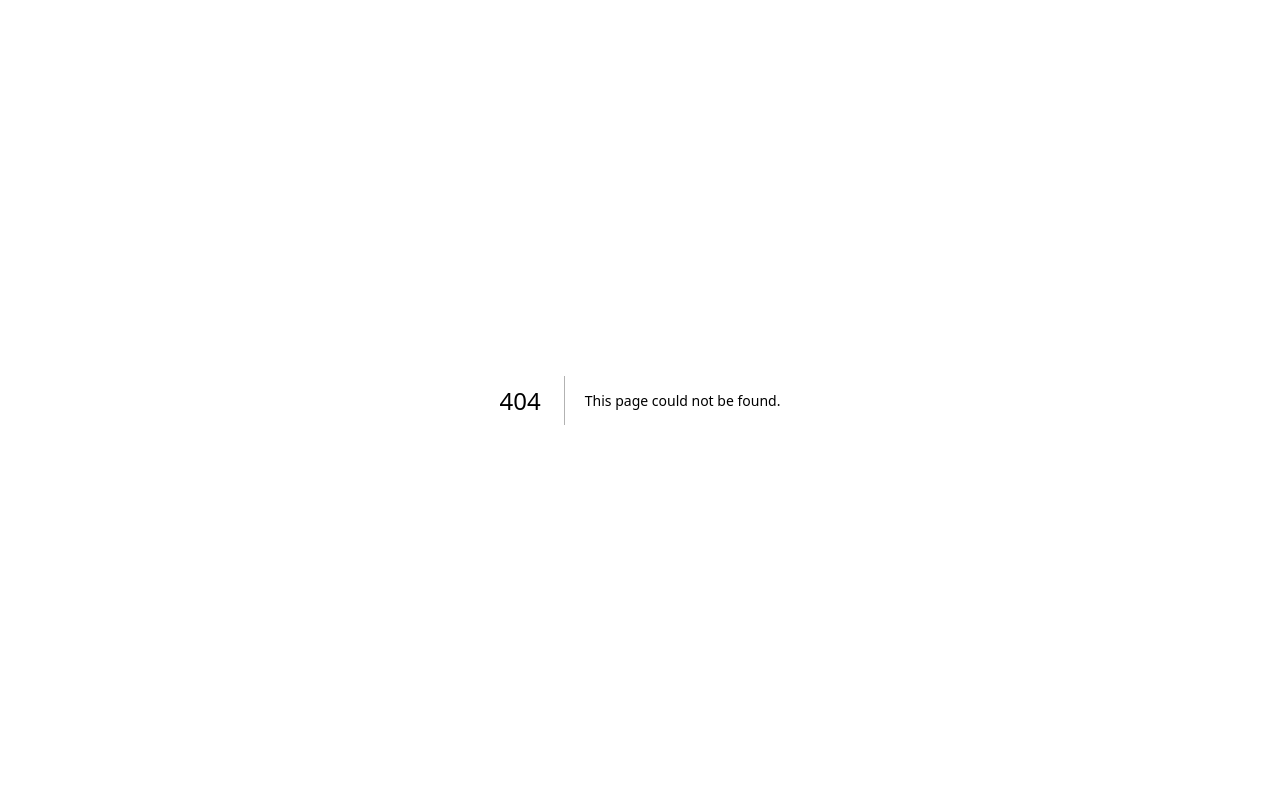
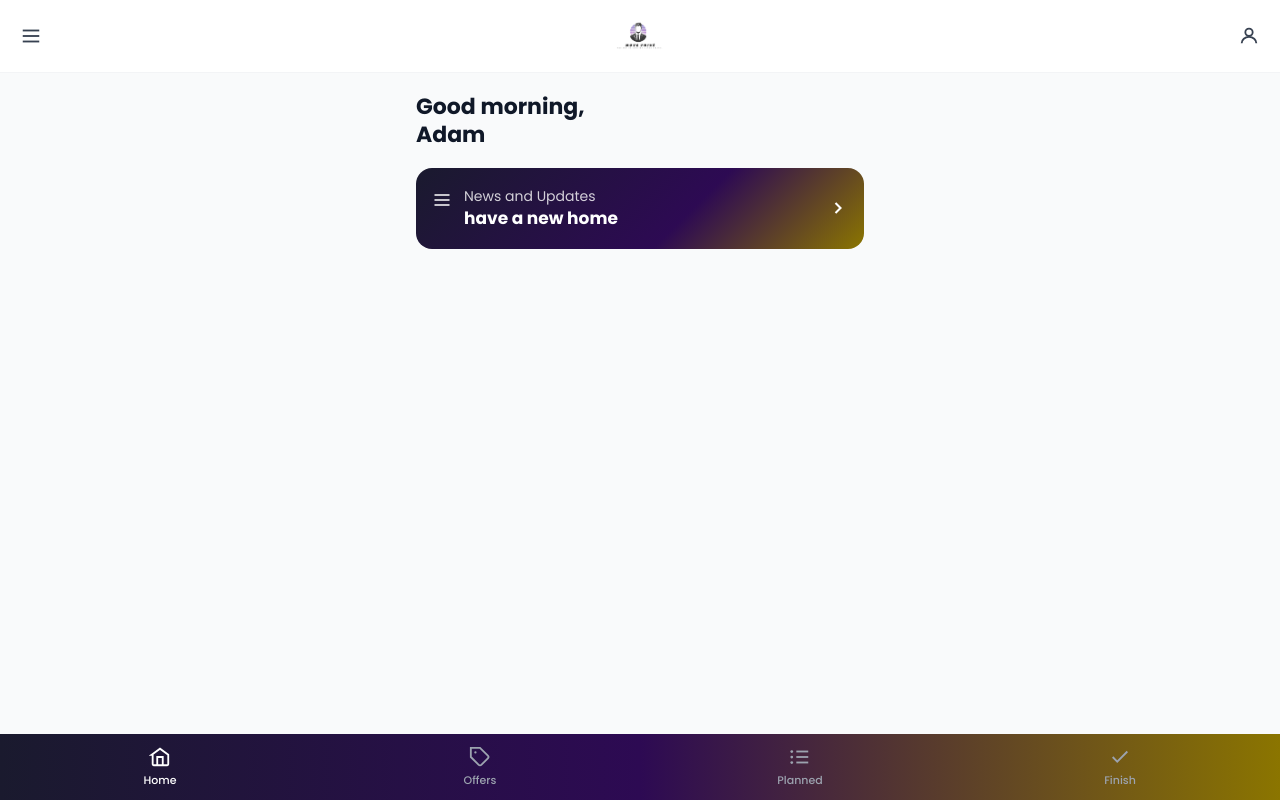
Before and after one commit to temmy762/movo-app, a Next.js app: page /driver/home in a window 1280 px wide. Before the commit this address had no page. Built offline with nearby package versions, Linux system fonts and the light colour scheme.

Commit message:
feat: driver home dashboard — layout, bottom nav, greeting, news banner

```diff
--- /dev/null
+++ b/app/driver/home/components/DriverBottomNav.tsx
@@ -0,0 +1,84 @@
+"use client";
+
+import Link from "next/link";
+import { usePathname } from "next/navigation";
+
+const navItems = [
+  {
+    label: "Home",
+    href: "/driver/home",
+    icon: (active: boolean) => (
+      <svg width="22" height="22" viewBox="0 0 24 24" fill="none" stroke={active ? "white" : "#9ca3af"} strokeWidth="2">
+        <path d="M3 9.5L12 3l9 6.5V20a1 1 0 0 1-1 1H5a1 1 0 0 1-1-1V9.5z" />
+        <path d="M9 21V12h6v9" />
+      </svg>
+    ),
+    match: (p: string) => p === "/driver/home",
+  },
+  {
+    label: "Offers",
+    href: "/driver/home/offers",
+    icon: (active: boolean) => (
+      <svg width="22" height="22" viewBox="0 0 24 24" fill="none" stroke={active ? "white" : "#9ca3af"} strokeWidth="2">
+        <path d="M20.59 13.41l-7.17 7.17a2 2 0 0 1-2.83 0L2 12V2h10l8.59 8.59a2 2 0 0 1 0 2.82z" />
+        <line x1="7" y1="7" x2="7.01" y2="7" strokeLinecap="round" strokeWidth="2.5" />
+      </svg>
+    ),
+    match: (p: string) => p.startsWith("/driver/home/offers"),
+  },
+  {
+    label: "Planned",
+    href: "/driver/home/planned",
+    icon: (active: boolean) => (
+      <svg width="22" height="22" viewBox="0 0 24 24" fill="none" stroke={active ? "white" : "#9ca3af"} strokeWidth="2">
+        <line x1="8" y1="6" x2="21" y2="6" />
+        <line x1="8" y1="12" x2="21" y2="12" />
+        <line x1="8" y1="18" x2="21" y2="18" />
+        <line x1="3" y1="6" x2="3.01" y2="6" strokeLinecap="round" strokeWidth="3" />
+        <line x1="3" y1="12" x2="3.01" y2="12" strokeLinecap="round" strokeWidth="3" />
+        <line x1="3" y1="18" x2="3.01" y2="18" strokeLinecap="round" strokeWidth="3" />
+      </svg>
+    ),
+    match: (p: string) => p.startsWith("/driver/home/planned"),
+  },
+  {
+    label: "Finish",
+    href: "/driver/home/finish",
+    icon: (active: boolean) => (
+      <svg width="22" height="22" viewBox="0 0 24 24" fill="none" stroke={active ? "white" : "#9ca3af"} strokeWidth="2">
+        <polyline points="20 6 9 17 4 12" />
+      </svg>
+    ),
+    match: (p: string) => p.startsWith("/driver/home/finish"),
+  },
+];
+
+export default function DriverBottomNav() {
+  const pathname = usePathname();
+
+  return (
+    <nav
+      className="w-full flex items-center justify-around py-3 shrink-0"
+      style={{ background: "linear-gradient(90deg, #1a1a2e 0%, #2D0A53 50%, #8B7500 100%)" }}
+    >
+      {navItems.map((item) => {
+        const active = item.match(pathname);
+        return (
+          <Link
+            key={item.href}
+            href={item.href}
+            className="no-hover-fx flex flex-col items-center gap-1 min-w-[56px]"
+          >
+            {item.icon(active)}
+            <span
+              className="text-[11px] font-medium"
+              style={{ color: active ? "white" : "#9ca3af" }}
+            >
+              {item.label}
+            </span>
+          </Link>
+        );
+      })}
+    </nav>
+  );
+}
--- /dev/null
+++ b/app/driver/home/layout.tsx
@@ -0,0 +1,18 @@
+import DriverBottomNav from "./components/DriverBottomNav";
+
+export const metadata = {
+  title: "MOVO PRIVÉ — Driver",
+};
+
+export default function DriverHomeLayout({
+  children,
+}: {
+  children: React.ReactNode;
+}) {
+  return (
+    <div className="h-screen w-full flex flex-col overflow-hidden" style={{ fontFamily: "var(--font-poppins)" }}>
+      <div className="flex-1 overflow-y-auto">{children}</div>
+      <DriverBottomNav />
+    </div>
+  );
+}
--- /dev/null
+++ b/app/driver/home/page.tsx
@@ -0,0 +1,79 @@
+"use client";
+
+import Image from "next/image";
+import Link from "next/link";
+import { useRouter } from "next/navigation";
+
+function getGreeting() {
+  const hour = new Date().getHours();
+  if (hour < 12) return "Good morning";
+  if (hour < 17) return "Good afternoon";
+  return "Good evening";
+}
+
+export default function DriverHomePage() {
+  const router = useRouter();
+
+  return (
+    <div className="min-h-full bg-gray-50 flex flex-col">
+
+      {/* Header */}
+      <header className="flex items-center justify-between px-4 py-3 bg-white border-b border-gray-100">
+        <button className="no-hover-fx p-1" onClick={() => {}}>
+          <svg width="22" height="22" viewBox="0 0 24 24" fill="none" stroke="#374151" strokeWidth="2">
+            <line x1="3" y1="6" x2="21" y2="6" />
+            <line x1="3" y1="12" x2="21" y2="12" />
+            <line x1="3" y1="18" x2="21" y2="18" />
+          </svg>
+        </button>
+
+        <div className="relative w-28 h-12">
+          <Image src="/images/image_1.png" alt="MOVO PRIVÉ" fill className="object-contain" priority />
+        </div>
+
+        <button className="no-hover-fx p-1" onClick={() => router.push("/driver/home/profile")}>
+          <svg width="22" height="22" viewBox="0 0 24 24" fill="none" stroke="#374151" strokeWidth="2">
+            <circle cx="12" cy="8" r="4" />
+            <path d="M4 20c0-4 3.6-7 8-7s8 3 8 7" />
+          </svg>
+        </button>
+      </header>
+
+      {/* Body */}
+      <div className="flex-1 px-4 pt-5 pb-4 flex flex-col max-w-[480px] mx-auto w-full">
+
+        {/* Greeting */}
+        <div className="mb-5">
+          <p className="text-[22px] font-bold text-gray-900 leading-tight">
+            {getGreeting()},<br />Adam
+          </p>
+        </div>
+
+        {/* News & Updates banner */}
+        <Link
+          href="/driver/home/news"
+          className="no-hover-fx block rounded-2xl overflow-hidden mb-5"
+          style={{ background: "linear-gradient(135deg, #1a1a2e 0%, #2D0A53 60%, #8B7500 100%)" }}
+        >
+          <div className="flex items-center justify-between px-4 py-5">
+            <div className="flex items-start gap-3">
+              <svg width="20" height="20" viewBox="0 0 24 24" fill="none" stroke="white" strokeWidth="2" className="mt-0.5 shrink-0">
+                <line x1="3" y1="6" x2="21" y2="6" />
+                <line x1="3" y1="12" x2="21" y2="12" />
+                <line x1="3" y1="18" x2="21" y2="18" />
+              </svg>
+              <div>
+                <p className="text-white text-[14px] opacity-80 leading-tight">News and Updates</p>
+                <p className="text-white text-[17px] font-bold leading-tight mt-0.5">have a new home</p>
+              </div>
+            </div>
+            <svg width="20" height="20" viewBox="0 0 24 24" fill="none" stroke="white" strokeWidth="2.5">
+              <polyline points="9 18 15 12 9 6" />
+            </svg>
+          </div>
+        </Link>
+
+      </div>
+    </div>
+  );
+}
```
